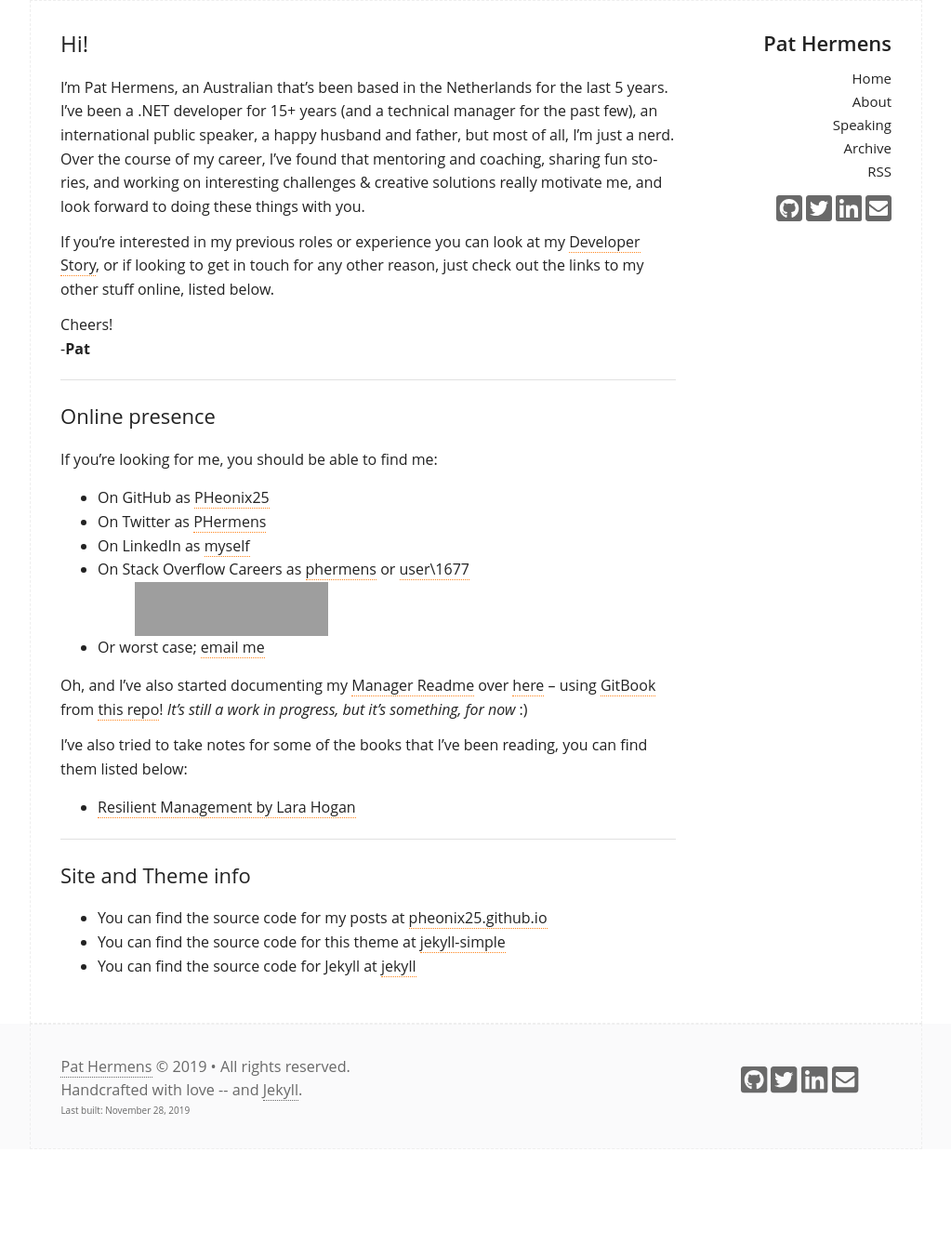
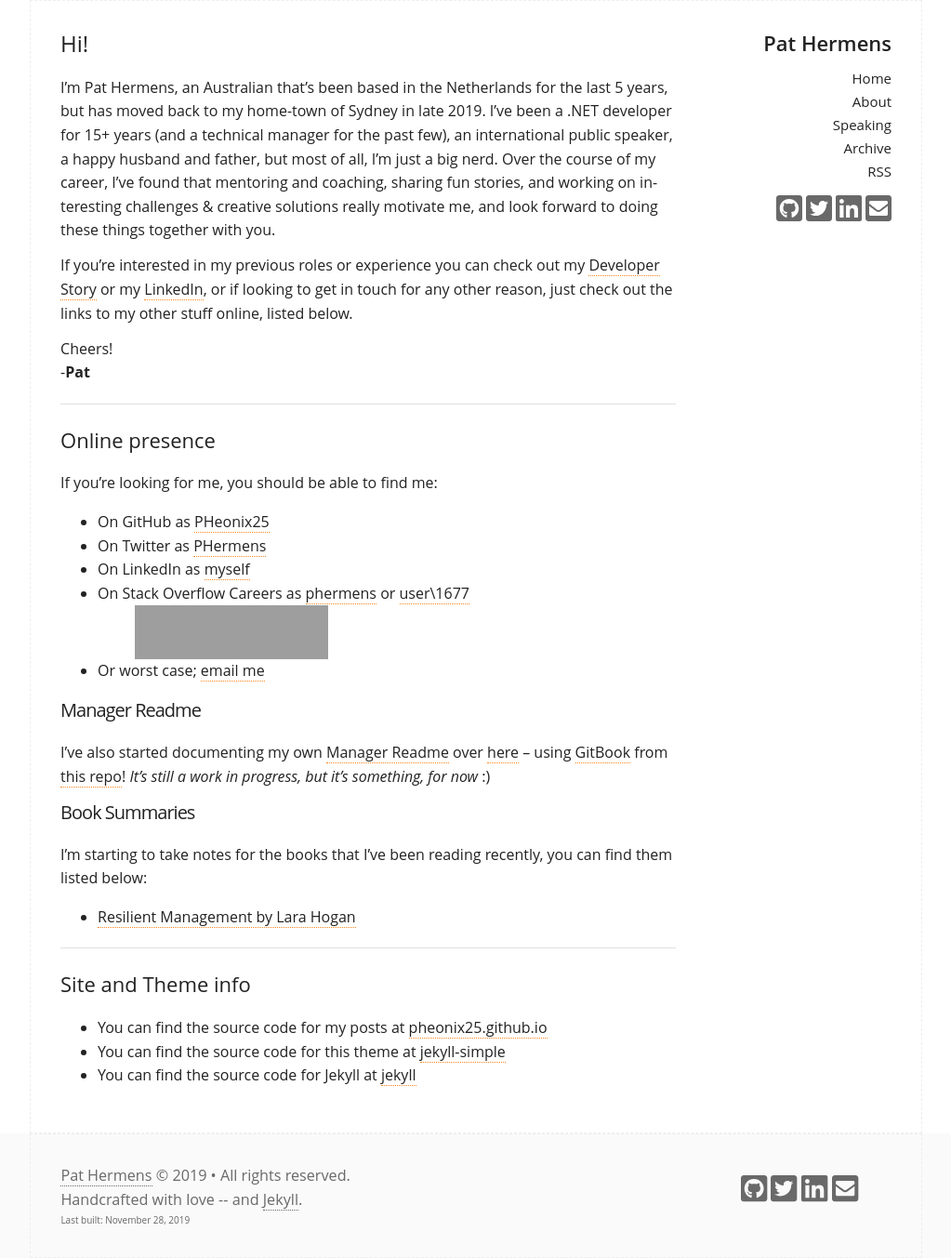
Before and after one commit to PHeonix25/PHeonix25.github.io, a Jekyll site: the page built from about.md, in a window 1280 px wide. Shown: the whole page at 93% size, without its empty margins (128-1151 px from the left). Built offline with Jekyll 4.4.1, drawn with Linux system fonts in a browser that asks for light colours; before the commit the page ends 1236 px from its top, so only the background shows below that; grey boxes are pictures that could not be loaded.

Commit message:
Updated bio to reflect current situation

```diff
--- a/about.md
+++ b/about.md
@@ -4,11 +4,11 @@
 permalink: /about/
 ---
 
-I'm Pat Hermens, an Australian that's been based in the Netherlands for the last 5 years.
-I've been a .NET developer for 15+ years (and a technical manager for the past few), an international public speaker, a happy husband and father, but most of all, I'm just a nerd.
-Over the course of my career, I've found that mentoring and coaching, sharing fun stories, and working on interesting challenges & creative solutions really motivate me, and look forward to doing these things with you.
+I'm Pat Hermens, an Australian that's been based in the Netherlands for the last 5 years, but has moved back to my home-town of Sydney in late 2019.
+I've been a .NET developer for 15+ years (and a technical manager for the past few), an international public speaker, a happy husband and father, but most of all, I'm just a big nerd.
+Over the course of my career, I've found that mentoring and coaching, sharing fun stories, and working on interesting challenges & creative solutions really motivate me, and look forward to doing these things together with you.
 
-If you're interested in my previous roles or experience you can look at my [Developer Story](http://stackoverflow.com/story/phermens),
+If you're interested in my previous roles or experience you can check out my [Developer Story](http://stackoverflow.com/story/phermens) or my [LinkedIn](https://linkedin.com/in/phermens),
 or if looking to get in touch for any other reason, just check out the links to my other stuff online, listed below.
 
 Cheers!
@@ -27,9 +27,13 @@
   <ul class="stackoverflow-flair">{% include so-flair.html %}</ul>
 - Or worst case; <data data-icon="ei-envelope"></data> [email me](mailto:p@hermens.com.au)
 
-Oh, and I've also started documenting my [Manager Readme](https://medium.com/@kawomersley/why-and-how-to-share-your-manager-readme-plus-heres-mine-8a4fe188ee1b) over [here](https://management-handbook.hermens.com.au/) -- using [GitBook](https://www.gitbook.com/) from [this repo](https://github.com/PHeonix25/management-handbook)! _It's still a work in progress, but it's something, for now_ :)
+### Manager Readme
 
-I've also tried to take notes for some of the books that I've been reading, you can find them listed below:
+I've also started documenting my own [Manager Readme](https://medium.com/@kawomersley/why-and-how-to-share-your-manager-readme-plus-heres-mine-8a4fe188ee1b) over [here](https://management-handbook.hermens.com.au/) -- using [GitBook](https://www.gitbook.com/) from [this repo](https://github.com/PHeonix25/management-handbook)! _It's still a work in progress, but it's something, for now_ :)
+
+### Book Summaries
+
+I'm starting to take notes for the books that I've been reading recently, you can find them listed below:
 - [Resilient Management by Lara Hogan](/books/resilient_management/)
 
 
```
